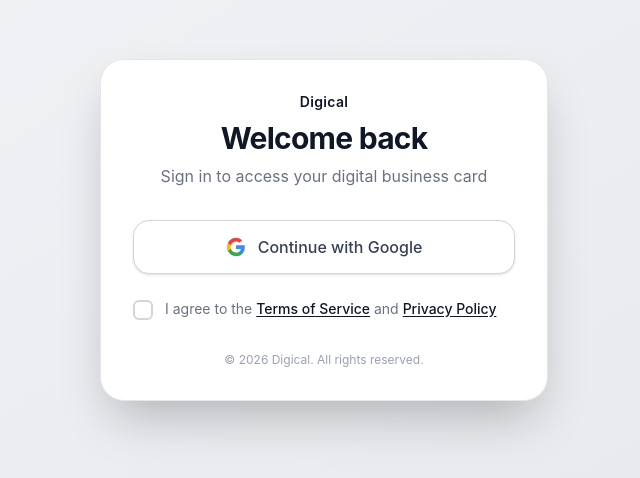
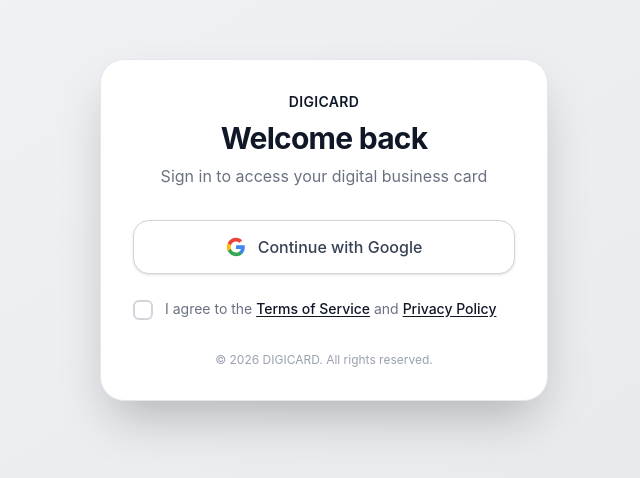
Before and after one commit to adriancatindig3/DIGICARD, a React (Vite) app: page /login in a window 1280 px wide. Shown: the part 170-648 px from the top of the page, without its empty margins (316-956 px from the left). Built offline with nearby package versions, Linux system fonts and the light colour scheme; no server answers; what @cloudinary/url-gen would draw is missing.

Commit message:
Rename the visible brand from Digical to DIGICARD.
Login, home, admin, status pages, and the page title now use DIGICARD. Firebase project ids stay unchanged.

Co-authored-by: Adri <adriancatindig3@users.noreply.github.com>

```diff
--- a/index.html
+++ b/index.html
@@ -10,7 +10,7 @@
       href="https://fonts.googleapis.com/css2?family=Cinzel:wght@500;600;700&family=Inter:wght@400;500;600;700&family=Lora:wght@500;600;700&family=Merriweather:wght@400;700&family=Montserrat:wght@500;600;700&family=Nunito:wght@500;600;700&family=Oswald:wght@500;600&family=Playfair+Display:wght@500;600;700&family=Poppins:wght@400;500;600;700&family=Raleway:wght@500;600;700&family=Roboto:wght@400;500;700&display=swap"
       rel="stylesheet"
     />
-    <title>Digical</title>
+    <title>DIGICARD</title>
   </head>
   <body>
     <div id="root"></div>
--- a/src/admin/AdminDashboard.jsx
+++ b/src/admin/AdminDashboard.jsx
@@ -357,7 +357,7 @@ const AdminDashboard = () => {
       >
         <div className="flex items-center gap-2">
           <span className={`font-semibold ${mobileHeaderTextClass}`}>
-            Digical Admin
+            DIGICARD Admin
           </span>
         </div>
         <div className="flex items-center gap-2">
@@ -412,7 +412,7 @@ const AdminDashboard = () => {
                 <div className="flex items-center gap-3">
                   <div>
                     <div className={`text-sm font-bold ${sidebarTextClass}`}>
-                      Digical Admin
+                      DIGICARD Admin
                     </div>
                     <div className={`text-[9px] ${sidebarSubtextClass}`}>
                       Dashboard
@@ -479,7 +479,7 @@ const AdminDashboard = () => {
           <div className="flex items-center gap-3">
             <div>
               <div className={`text-sm font-bold ${sidebarTextClass}`}>
-                Digical Admin
+                DIGICARD Admin
               </div>
               <div className={`text-[9px] ${sidebarSubtextClass}`}>
                 Dashboard
--- a/src/user/pages/Home.jsx
+++ b/src/user/pages/Home.jsx
@@ -196,7 +196,7 @@ function Home() {
       >
         <div className="flex items-center gap-2">
           <span className={`font-semibold ${mobileHeaderTextClass}`}>
-            Digical
+            DIGICARD
           </span>
         </div>
         <div className="flex items-center gap-2">
@@ -251,7 +251,7 @@ function Home() {
                 <div className="flex items-center gap-3">
                   <div>
                     <div className={`text-sm font-bold ${sidebarTextClass}`}>
-                      Digical
+                      DIGICARD
                     </div>
                     <div className={`text-[9px] ${sidebarSubtextClass}`}>
                       Digital Business Card
@@ -322,7 +322,7 @@ function Home() {
           <div className="flex items-center gap-3">
             <div>
               <div className={`text-sm font-bold ${sidebarTextClass}`}>
-                Digical
+                DIGICARD
               </div>
               <div className={`text-[9px] ${sidebarSubtextClass}`}>
                 Digital Business Card
--- a/src/user/pages/Login.jsx
+++ b/src/user/pages/Login.jsx
@@ -171,7 +171,7 @@ function Login() {
         <div className="bg-white rounded-3xl shadow-2xl border border-gray-200 p-6 sm:p-8">
           <div className="text-center mb-8">
             <p className="text-sm font-semibold tracking-wide text-gray-900">
-              Digical
+              DIGICARD
             </p>
             <h1 className="text-2xl sm:text-3xl font-bold text-gray-900 tracking-tight mt-2">
               Welcome back
@@ -284,7 +284,7 @@ function Login() {
 
           {/* Footer */}
           <p className="text-center text-xs text-gray-400 mt-8">
-            © 2026 Digical. All rights reserved.
+            © 2026 DIGICARD. All rights reserved.
           </p>
         </div>
       </motion.div>
@@ -328,7 +328,7 @@ function Login() {
                   1. Eligibility
                 </h3>
                 <p>
-                  Digical is a digital business card. New accounts stay pending
+                  DIGICARD is a digital business card. New accounts stay pending
                   until they are approved.
                 </p>
               </div>
@@ -337,7 +337,7 @@ function Login() {
                   2. Use of Service
                 </h3>
                 <p>
-                  You agree to use Digical in accordance with all applicable laws.
+                  You agree to use DIGICARD in accordance with all applicable laws.
                 </p>
               </div>
               <div>
@@ -411,7 +411,7 @@ function Login() {
                 </h3>
                 <p>
                   When you sign in with Google, we collect your profile picture
-                  and username to personalize your Digical experience.
+                  and username to personalize your DIGICARD experience.
                 </p>
               </div>
               <div>
@@ -420,7 +420,7 @@ function Login() {
                 </h3>
                 <p>
                   Your profile picture and username are used solely to display
-                  your identity within the Digical platform.
+                  your identity within the DIGICARD platform.
                 </p>
               </div>
               <div>
--- a/src/user/pages/Settings.jsx
+++ b/src/user/pages/Settings.jsx
@@ -239,7 +239,7 @@ function Settings({ darkMode }) {
               onClick={() => setOpenManual(!openManual)}
               className="w-full flex items-center justify-between"
             >
-              <span className={`text-sm ${textClass}`}>How to use Digical</span>
+              <span className={`text-sm ${textClass}`}>How to use DIGICARD</span>
               <ChevronRight
                 size={16}
                 className={`${textSubClass} transition-transform duration-200 ${openManual ? "rotate-90" : ""}`}
@@ -371,7 +371,7 @@ function Settings({ darkMode }) {
           <p
             className={`text-center text-xs ${darkMode ? "text-gray-700" : "text-gray-300"} pb-4`}
           >
-            © 2026 Digical
+            © 2026 DIGICARD
           </p>
         </div>
       </motion.div>
--- a/src/user/pages/UpdateProfile.jsx
+++ b/src/user/pages/UpdateProfile.jsx
@@ -1052,7 +1052,7 @@ const UpdateProfile = ({ darkMode, onSaveComplete }) => {
       </form>
 
       <div className={`text-center text-xs ${textLightClass} pb-6`}>
-        © 2026 Digical · NFC Digital Business Card Platform
+        © 2026 DIGICARD · NFC Digital Business Card Platform
       </div>
     </div>
   );
--- a/src/user/pages/ViewQr.jsx
+++ b/src/user/pages/ViewQr.jsx
@@ -338,7 +338,7 @@ function ViewQr({ darkMode }) {
               <Smartphone size={13} className={iconTextClass} />
             </div>
             <p className={`text-xs ${textSubClass} leading-relaxed`}>
-              This QR code links directly to your Digical profile. Anyone who
+              This QR code links directly to your DIGICARD profile. Anyone who
               scans it can view your digital identity card instantly.{" "}
               <span
                 className={
@@ -366,7 +366,7 @@ function ViewQr({ darkMode }) {
       </div>
 
       <p className={`text-center text-[10px] ${footerTextClass} mt-6`}>
-        © 2026 Digical · NFC Digital Business Card Platform
+        © 2026 DIGICARD · NFC Digital Business Card Platform
       </p>
     </div>
   );
--- a/src/user/status/AccountNotFound.jsx
+++ b/src/user/status/AccountNotFound.jsx
@@ -77,7 +77,7 @@ function AccountNotFound() {
       </motion.div>
 
       <p className="text-[0.65rem] text-gray-300 mt-5 text-center">
-        © 2026 Digical
+        © 2026 DIGICARD
       </p>
     </div>
   );
--- a/src/user/status/Deleted.jsx
+++ b/src/user/status/Deleted.jsx
@@ -164,7 +164,7 @@ function Deleted() {
       </motion.div>
 
       <p className="text-[0.65rem] text-gray-300 mt-5 text-center">
-        © 2026 Digical
+        © 2026 DIGICARD
       </p>
     </div>
   );
--- a/src/user/status/Pending.jsx
+++ b/src/user/status/Pending.jsx
@@ -208,7 +208,7 @@ function Pending() {
       </motion.div>
 
       <p className="text-[0.65rem] text-gray-300 mt-5 text-center">
-        © 2026 Digical
+        © 2026 DIGICARD
       </p>
     </div>
   );
--- a/src/user/status/Rejected.jsx
+++ b/src/user/status/Rejected.jsx
@@ -156,7 +156,7 @@ function Rejected() {
       </motion.div>
 
       <p className="text-[0.65rem] text-gray-300 mt-5 text-center">
-        © 2026 Digical
+        © 2026 DIGICARD
       </p>
     </div>
   );
```
